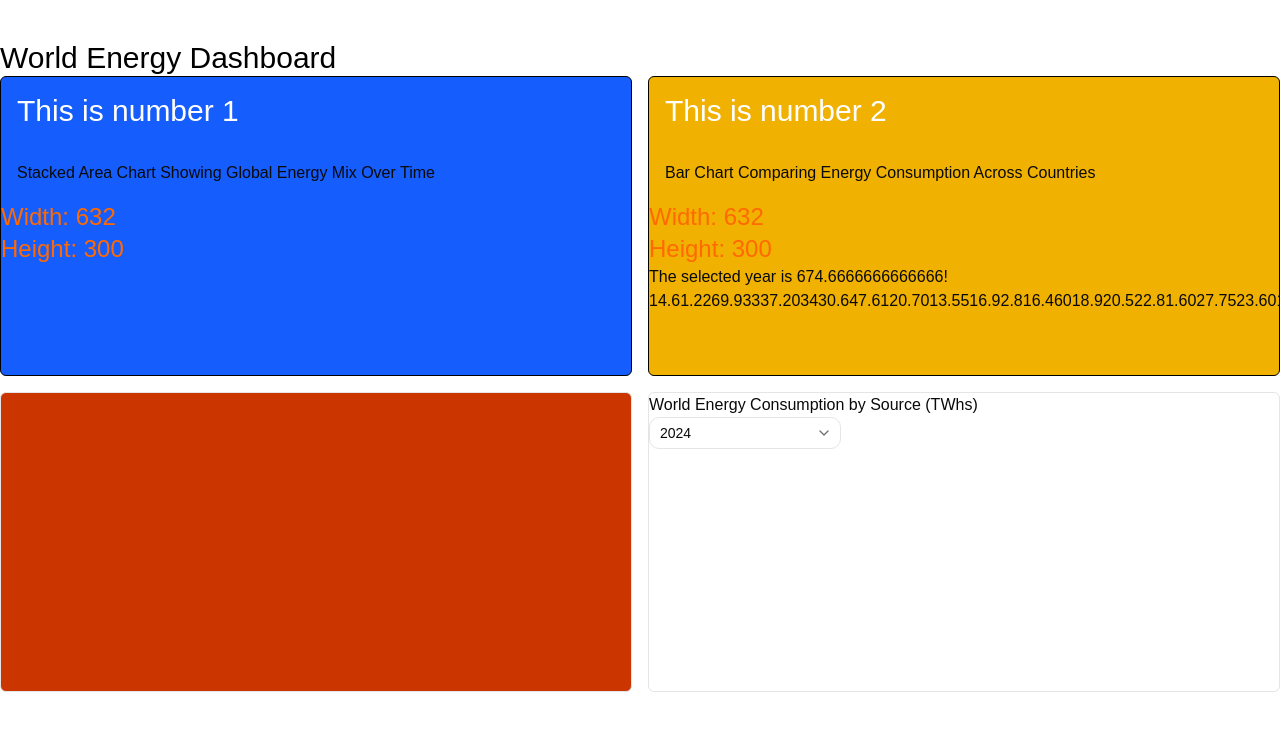
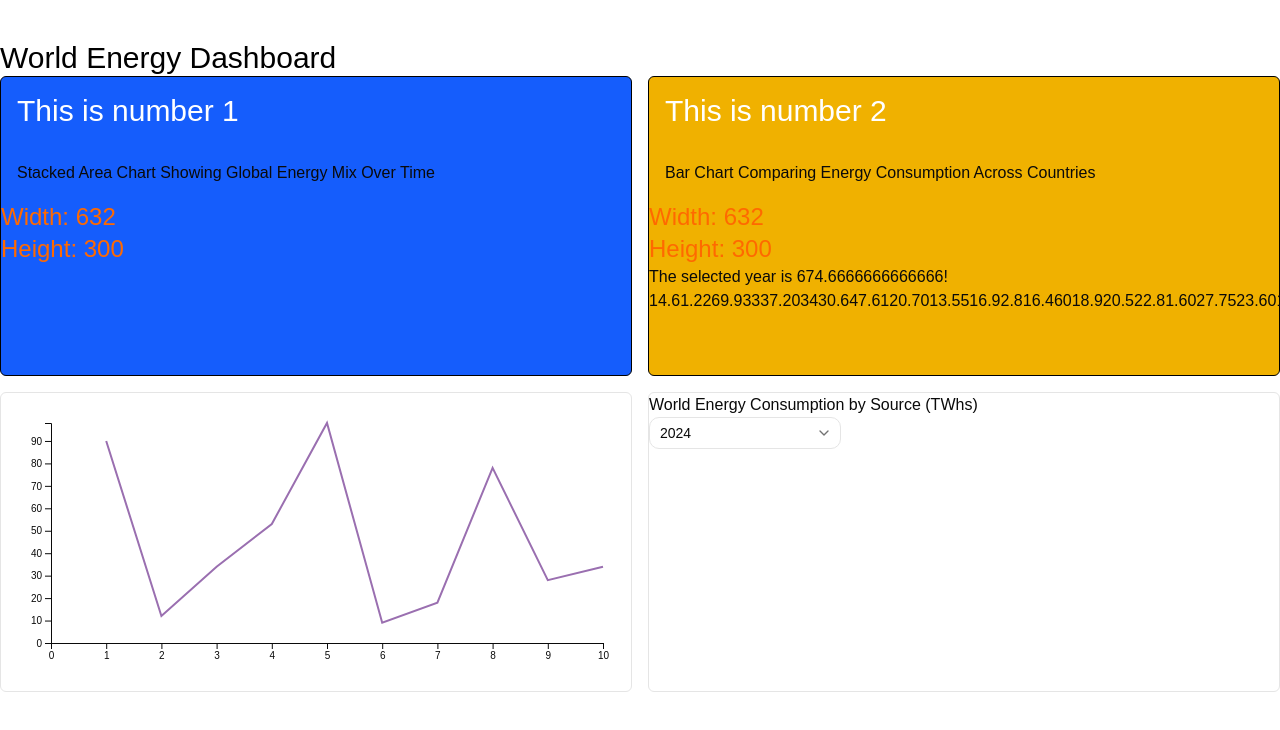
Before and after one commit to kpivert/world_energy_dashboard, a React (Vite) app: page / in a window 1280 px wide. Shown: the top 730 px of the page. Built offline with nearby package versions, Linux system fonts and the light colour scheme.

Commit message:
Start Line Chart

```diff
--- a/src/App.jsx
+++ b/src/App.jsx
@@ -3,6 +3,7 @@ import { useDimensions } from "./use-dimensions.js";
 import { data } from "./data.js";
 import { ResponsiveDonut } from "./React Donut Chart Transitions.js";
 import { DonutDatasetTransition } from "./donut-multiple-datasets.js";
+import { LineChart } from "./LineChart";
 import {
   Select,
   SelectContent,
@@ -28,6 +29,19 @@ function App() {
     .filter((d) => d.country === "World");
 
   const world = data.filter((d) => d.country === "World");
+
+  const sampleData = [
+    { x: 1, y: 90 },
+    { x: 2, y: 12 },
+    { x: 3, y: 34 },
+    { x: 4, y: 53 },
+    { x: 5, y: 98 },
+    { x: 6, y: 9 },
+    { x: 7, y: 18 },
+    { x: 8, y: 78 },
+    { x: 9, y: 28 },
+    { x: 10, y: 34 },
+  ];
 
   const donutExampleData = Object.entries(world2024).map(([key, value]) => ({
     source: key,
@@ -111,7 +125,7 @@ function App() {
           <div className="grid gap-y-4 grid-cols-1 md:grid-cols-2 md:gap-4">
             <div
               ref={chart3Ref}
-              className="bg-orange-700 h-100 md:h-75 border rounded-sm">
+              className="bg-grey h-100 md:h-75 border rounded-sm">
               {/* <p className="p-4 text-3xl text-white">This is number 3</p>
               <p className="p-4">Line Chart Tracking the Rise of Renewables</p>
               <p className="text-2xl text-orange-500">
@@ -119,6 +133,11 @@ function App() {
                 <br />
                 Height: {chart3Size.height}
               </p> */}
+              <LineChart
+                width={chart3Size.width}
+                height={chart3Size.height}
+                data={sampleData}
+              />
             </div>
 
             {/* Figure 4: Donut Chart Showing Energy Mix */}
--- /dev/null
+++ b/src/LineChart.tsx
@@ -0,0 +1,93 @@
+import * as d3 from "d3";
+import { useRef, useMemo, useEffect } from "react";
+
+const MARGIN = { top: 30, right: 30, bottom: 50, left: 50 };
+
+const data = [
+  { x: 1, y: 90 },
+  { x: 2, y: 12 },
+  { x: 3, y: 34 },
+  { x: 4, y: 53 },
+  { x: 5, y: 98 },
+];
+
+type DataPoint = { x: number; y: number };
+type LineChartProps = {
+  width: number;
+  height: number;
+  data: DataPoint[];
+};
+
+console.log(data);
+export const LineChart = ({ width, height, data }: LineChartProps) => {
+  const axesRef = useRef(null);
+  const boundsWidth = width - MARGIN.right - MARGIN.left;
+  const boundsHeight = height - MARGIN.top - MARGIN.bottom;
+
+  const xMax = d3.max(data, (d) => d.x);
+
+  const xScale = useMemo(() => {
+    return d3
+      .scaleLinear()
+      .domain([0, xMax || 0])
+      .range([0, boundsWidth]);
+  }, [data, width]);
+
+  const [yMin, yMax] = d3.extent(data, (d) => d.y);
+
+  const yScale = useMemo(() => {
+    return d3
+      .scaleLinear()
+      .domain([0, yMax || 0])
+      .range([boundsHeight, 0]);
+  }, [data, height]);
+
+  useEffect(() => {
+    const svgElement = d3.select(axesRef.current);
+    svgElement.selectAll("*").remove();
+    const xAxisGenerator = d3.axisBottom(xScale);
+    svgElement
+      .append("g")
+      .attr("transform", "translate(0," + boundsHeight + ")")
+      .call(xAxisGenerator);
+
+    const yAxisGenerator = d3.axisLeft(yScale);
+    svgElement.append("g").call(yAxisGenerator);
+  }, [xScale, yScale, boundsHeight]);
+
+  const lineBuilder = d3
+    .line<DataPoint>()
+    .x((d) => xScale(d.x))
+    .y((d) => yScale(d.y));
+
+  const linePath = lineBuilder(data);
+
+  if (!linePath) {
+    return null;
+  }
+
+  return (
+    <div>
+      <svg width={width} height={height}>
+        <g
+          width={boundsWidth}
+          height={boundsHeight}
+          transform={`translate(${[MARGIN.left, MARGIN.top].join(",")})`}>
+          <path
+            d={linePath}
+            opacity={1}
+            stroke="#9a6fb0"
+            fill="none"
+            strokeWidth={2}
+          />
+        </g>
+        <g
+          width={boundsWidth}
+          height={boundsHeight}
+          ref={axesRef}
+          transform={`translate(${[MARGIN.left, MARGIN.top].join(",")})`}
+        />
+      </svg>
+    </div>
+  );
+};
```
